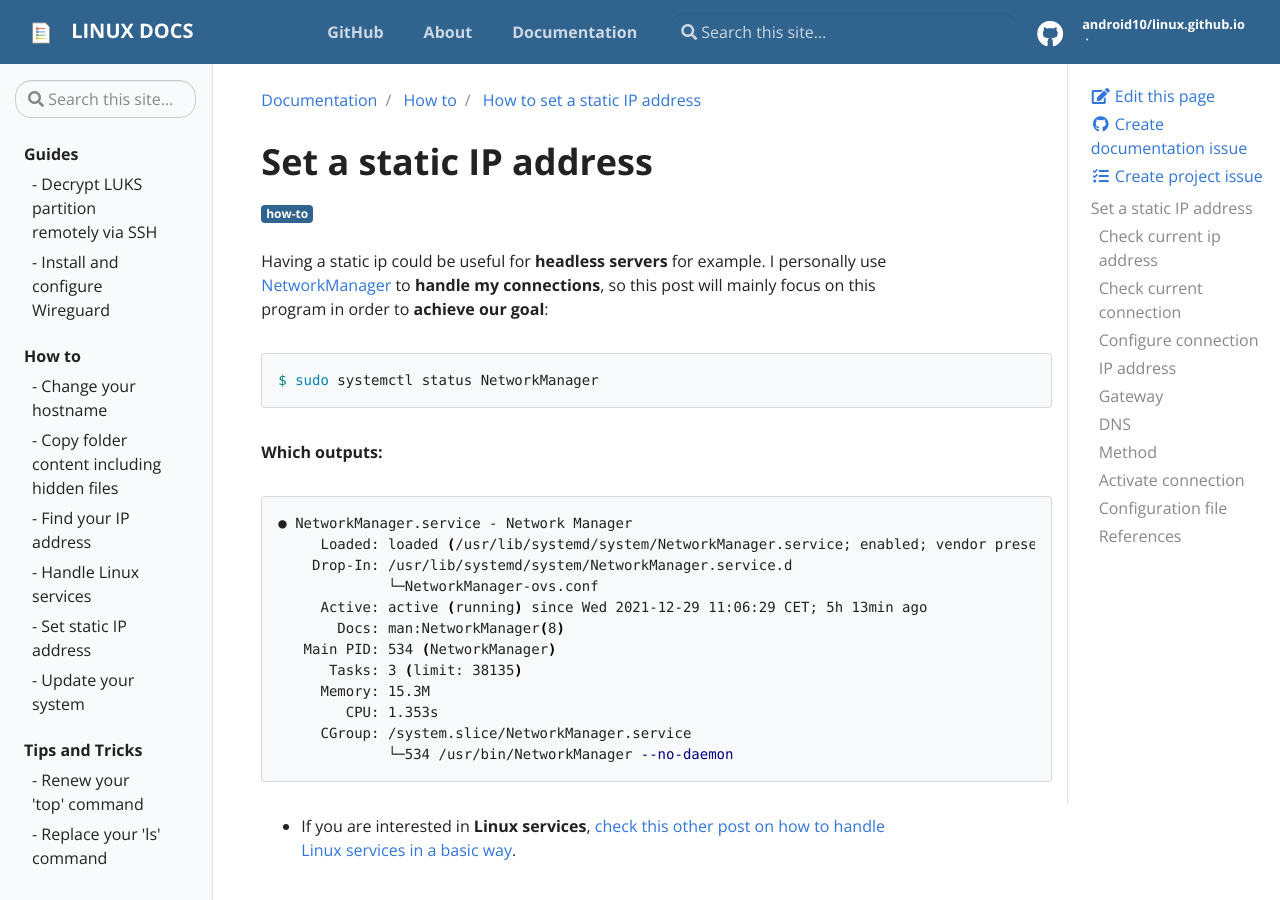
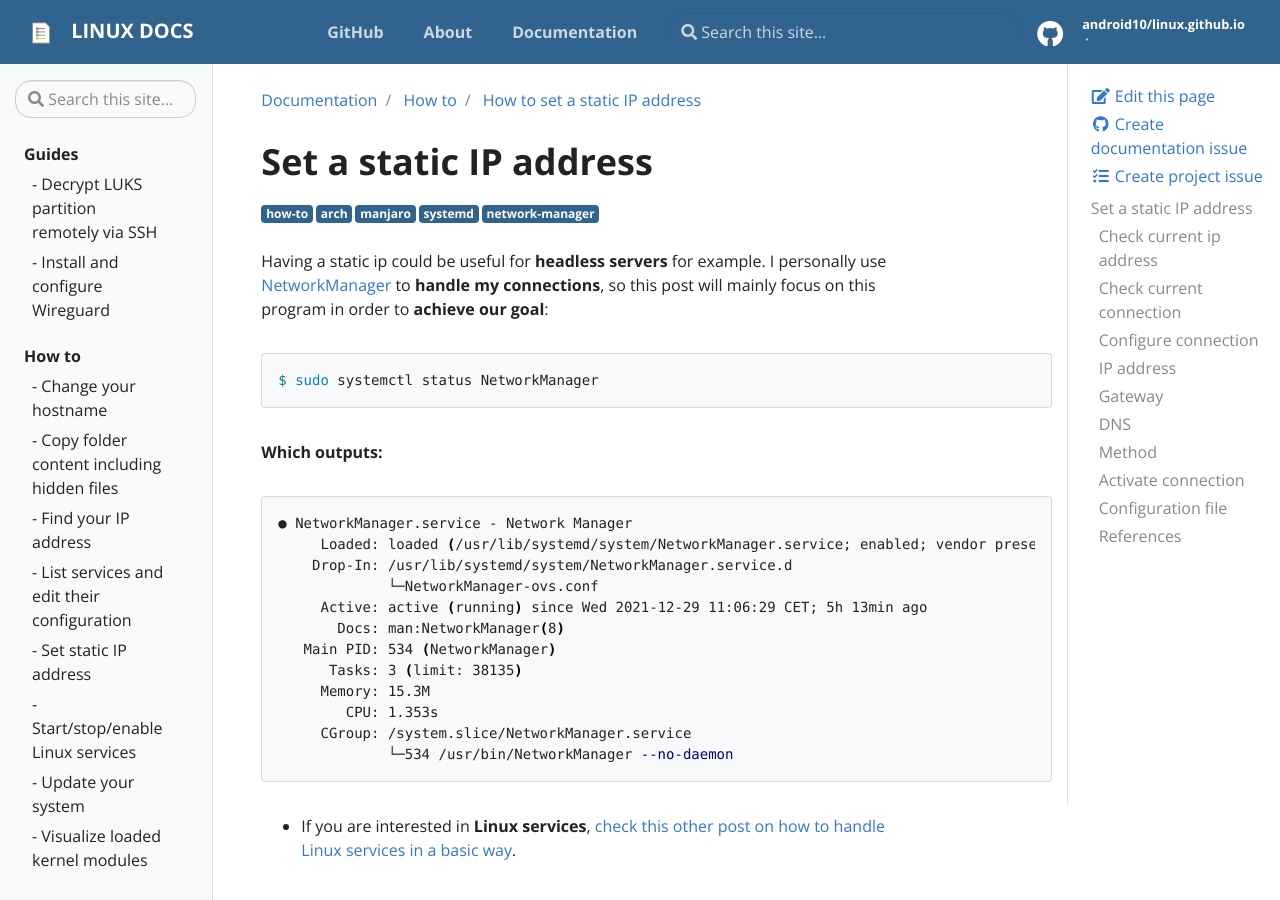
Before and after one commit to android10/linux.github.io, a Jekyll site: the page built from _docs/how-to/set-static-ip-address.md, in a window 1280 px wide and 900 px high. Built offline with Jekyll 4.4.1, drawn with Linux system fonts in a browser that asks for light colours.

Commit message:
doc: add how to: list service and edit their config, also minor refactor.

```diff
--- a/_data/toc.yml
+++ b/_data/toc.yml
@@ -16,12 +16,16 @@
       url: "docs/how-to/copy-folder-content-including-hidden-files"
     - title: "- Find your IP address"
       url: "docs/how-to/find-your-ip-address"
-    - title: "- Handle Linux services"
-      url: "docs/how-to/handle-linux-services"
+    - title: "- List services and edit their configuration"
+      url: "docs/how-to/list-services-and-edit-their-configuration"
     - title: "- Set static IP address"
       url: "docs/how-to/set-static-ip-address"
+    - title: "- Start/stop/enable Linux services"
+      url: "docs/how-to/start-stop-enable-linux-services"
     - title: "- Update your system"
       url: "docs/how-to/update-your-system"
+    - title: "- Visualize loaded kernel modules"
+      url: "docs/how-to/visualize-loaded-kernel-modules"
 
 
 - title: "Tips and Tricks"
@@ -33,6 +37,8 @@
       url: "docs/tips-and-tricks/replace-your-ls-command"
     - title: "- Replace your shell"
       url: "docs/tips-and-tricks/replace-your-shell"
+    - title: "- Vim most common usage"
+      url: "docs/tips-and-tricks/vim-most-common-usage"
 
 
 - title: "Troubleshooting"
--- a/_docs/how-to/index.md
+++ b/_docs/how-to/index.md
@@ -12,6 +12,8 @@ achieve an specific task in **Linux**.
  - [Change your hostname](change-your-hostname)
  - [Copy folder content including hidden files](copy-folder-content-including-hidden-files)
  - [Find your IP Address](find-your-ip-address)
- - [Handle Linux services](handle-linux-services)
+ - [List services and edit their configuration](list-services-and-edit-their-configuration)
  - [Set static IP Address](set-static-ip-address)
+ - [Start/stop/enable Linux services](start-stop-enable-linux-services)
  - [Update your system](update-your-system)
+ - [Visualize loaded kernel modules](visualize-loaded-kernel-modules)
--- a/_docs/how-to/set-static-ip-address.md
+++ b/_docs/how-to/set-static-ip-address.md
@@ -3,6 +3,10 @@ title:  How to set a static IP address
 description: In this post, we are going to see how to set a static IP address on Linux.
 tags:
  - how-to
+ - arch
+ - manjaro
+ - systemd
+ - network-manager
 ---
 
 # Set a static IP address
```
Also changed, not shown: _docs/how-to/handle-linux-services.md (deleted, +0 -10 lines), _docs/how-to/list-services-and-edit-their-configuration.md (added, +99 -0 lines), _docs/how-to/start-stop-enable-linux-services.md (added, +18 -0 lines), _docs/how-to/visualize-loaded-kernel-modules.md (added, +14 -0 lines), _docs/tips-and-tricks/index.md (+1 -0 lines), _docs/tips-and-tricks/vim-most-common-usage.md (added, +15 -0 lines).
